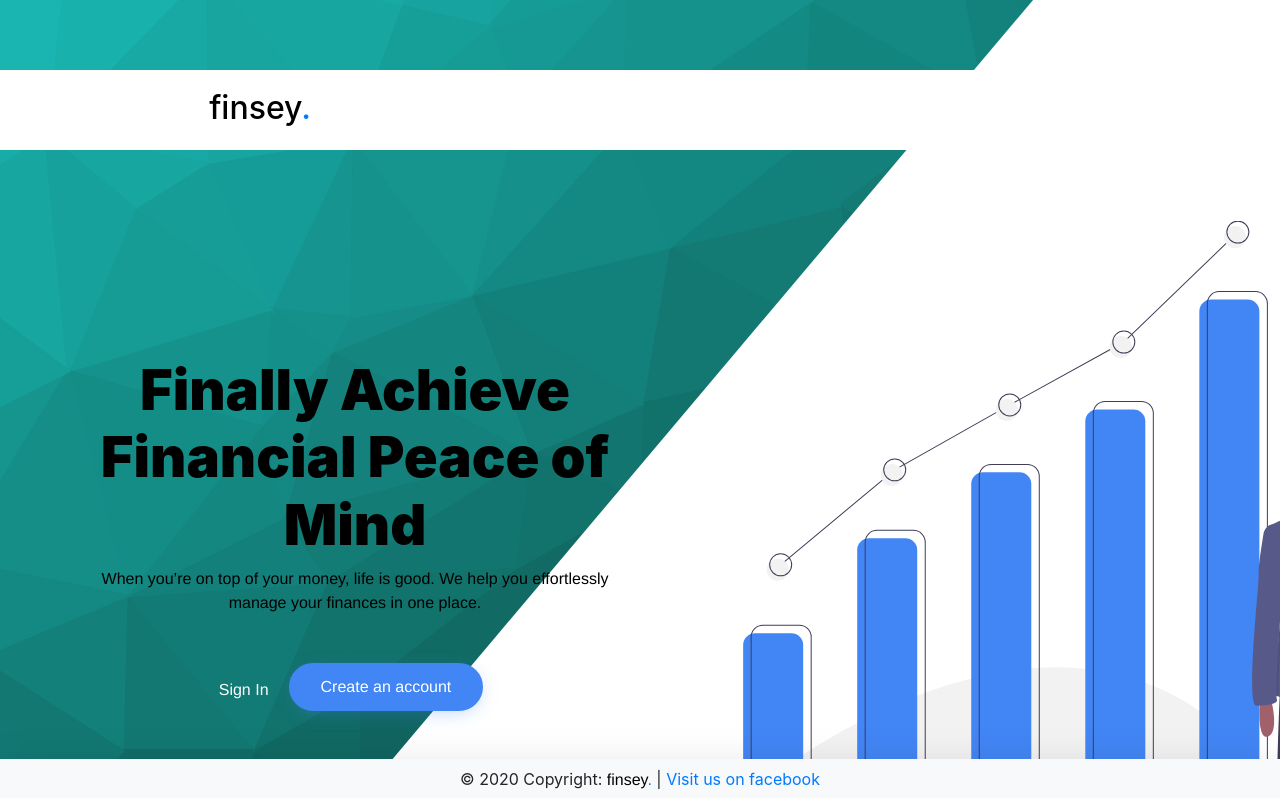
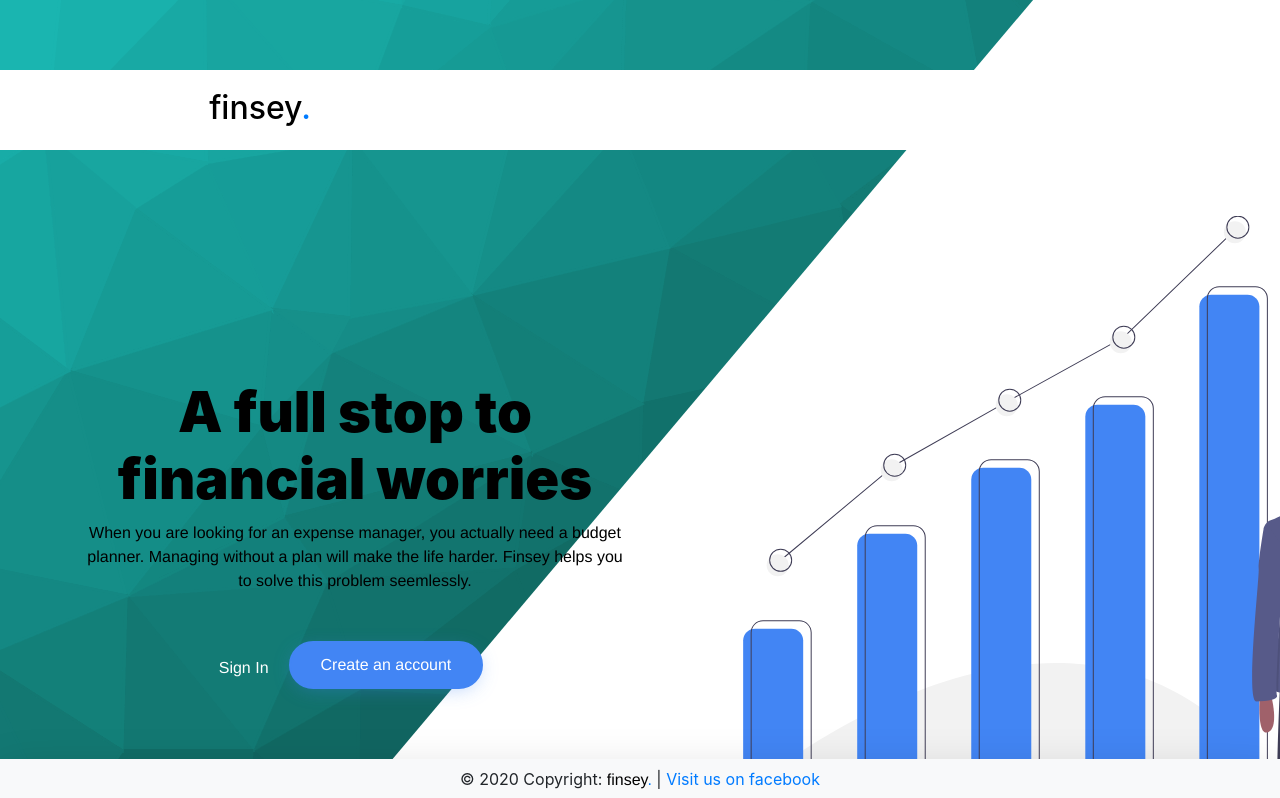
Before and after one commit to sanvijay/budget-planner, a Vue app: page /login in a window 1280 px wide. Shown: the top 798 px of the page. Built offline with nearby package versions, Linux system fonts and the light colour scheme; what vue-google-adsense, vue-plugin-load-script would draw is missing.

Commit message:
Change the home text and budget planner as default view.

```diff
--- a/src/components/Dashboard.vue
+++ b/src/components/Dashboard.vue
@@ -972,10 +972,10 @@ export default {
           },
         ]
       },
-      view: 'actual',
+      view: 'planned',
       viewOptions: [
+        { value: 'planned', text: 'Budget planning' },
         { value: 'actual', text: 'Expense Tracker' },
-        { value: 'planned', text: 'Budget planning' },
         { value: 'monthly', text: 'Monthly Summary' },
         { value: 'graph', text: 'Graph View' },
       ],
--- a/src/components/Home.vue
+++ b/src/components/Home.vue
@@ -21,8 +21,8 @@
             <img src="img/undraw_investing_7u74.svg" alt="Image" class="img-fluid img-absolute">
             <div class="row mb-4">
               <div class="col-lg-6 mr-auto">
-                <h1>Finally Achieve Financial Peace of Mind</h1>
-                <p class="mb-5">When you’re on top of your money, life is good. We help you effortlessly manage your finances in one place.</p>
+                <h1>A full stop to financial worries</h1>
+                <p class="mb-5">When you are looking for an expense manager, you actually need a budget planner. Managing without a plan will make the life harder. Finsey helps you to solve this problem seemlessly.</p>
                 <div>
                   <a href="#" @click="goToSignInPage" style="margin-right: 20px;color: white;">Sign In</a>
                   <a href="#" class="btn btn-primary mr-2 mb-2" @click="goToRegisterPage">Create an account</a>
```
